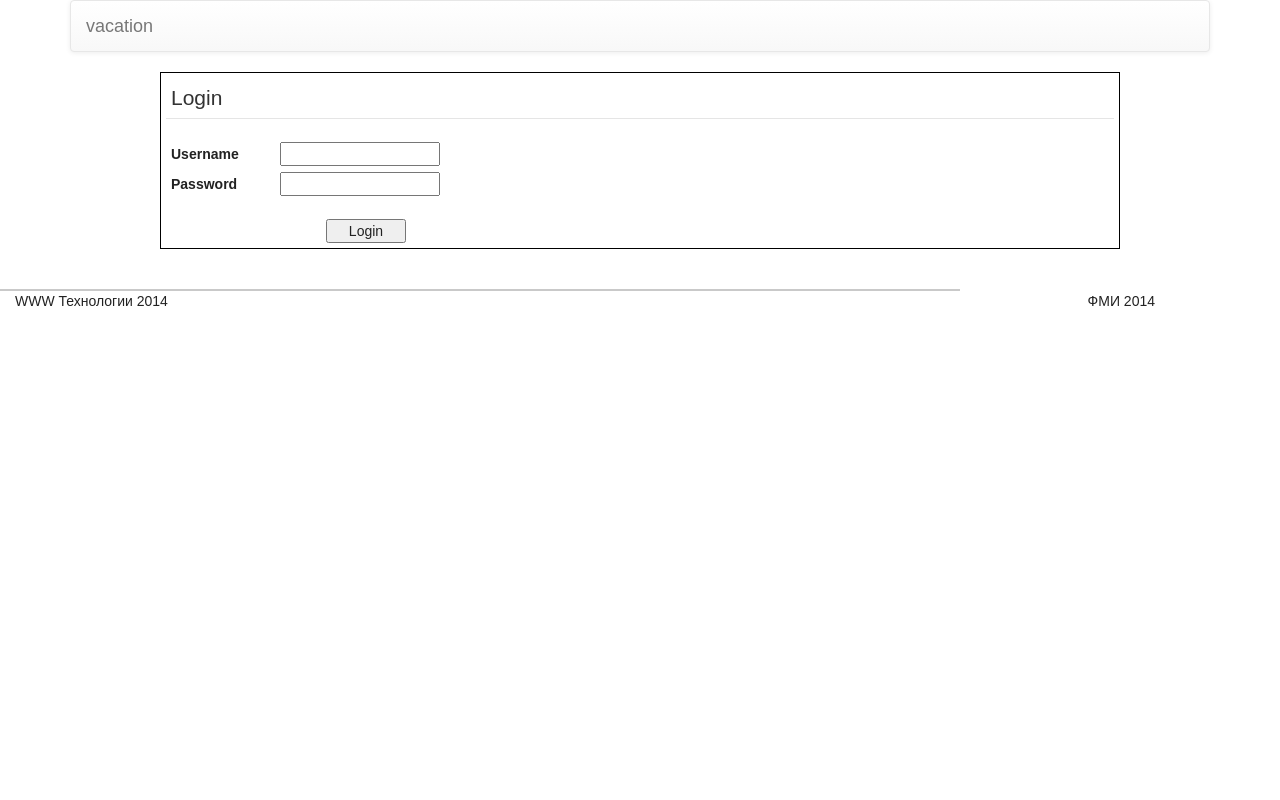
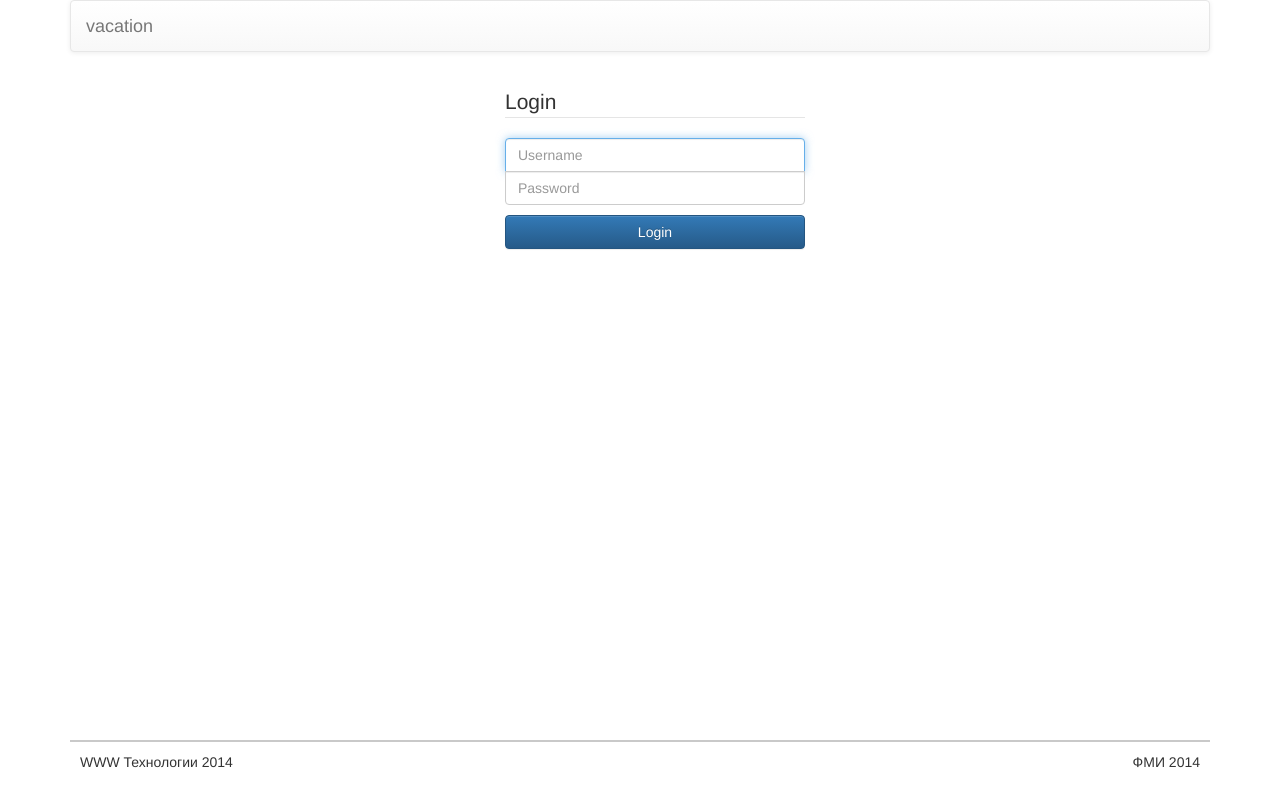
Before and after one commit to comco/vacation, a PHP site: page /index.php?q=users/login in a window 1280 px wide. Run offline with PHP 8.4, Linux system fonts and the light colour scheme; some libraries are stand-ins or nearby versions.

Commit message:
Updated the main.css and login page.

```diff
--- a/mvc/application/views/users/login.php
+++ b/mvc/application/views/users/login.php
@@ -6,17 +6,15 @@
 	<link href="assets/main.css" rel="stylesheet">
         <?php endif; ?>
 
-
-		<section id="login">
+<div class="container">
+    <section class="login-form">
         <form method= "post" action="index.php?q=users/login">
             <fieldset>
                 <legend>Login</legend>
-					<label for="username">Username</label>
-					<input type="text" name="username" id="name"/><br />
-					<label for="password">Password</label>
-					<input type="password" name="password" id="password"><br />
-					<input type="hidden" name="role" id="role"/><br />
+                <input type="text" class="form-control" name="username" placeholder="Username" required autofocus />
+                <input type="password" class="form-control" name="password" placeholder="Password" required />
+                <button class="btn btn-block btn-primary" type="submit">Login</button>
             </fieldset>
-			<input type="submit" value="Login" class="send"/>
         </form>
     </section>
+</div>
--- a/mvc/assets/main.css
+++ b/mvc/assets/main.css
@@ -1,21 +1,43 @@
-/*RESETS*/
-            *, html, body, div, dl, dt, dd, ul, ol, li, h1, h2, h3, h4, h5, h6, pre, form, label, fieldset, input, p, blockquote, th, td{margin:0; padding:0}
-            table{border-collapse:collapse; border-spacing:0}
-            fieldset, img{border:0}
-            address, caption, cite, code, dfn, em, strong, th, var{font-style:normal; font-weight:normal}
-            ol, ul, li{list-style:none}
-            caption, th{text-align:left}
-            h1, h2, h3, h4, h5, h6{font-size:100%; font-weight:bold}
-            strong{font-weight:bold}
-            a img{border:none}
-            .clearfix{clear: both;}
+/* Make the footer stay in the footer! */
+html,
+body {
+    height: 100%;
+}
 
+#wrap {
+    min-height: 100%;
+    height: auto;
+    margin: 0 auto -60px;
+    padding: 0 0 60px;
+}
 
-    body {
-    	font-family:Arial;
-/*     	font-size:100%;  */
-    	color:#222222;
-    }
+footer {
+    height: 60px;
+}
+
+.footer-in {
+    border-top: solid #c9c9c9 2px;
+    padding: 10px;
+}
+
+/* Login form customatizations */
+.login-form {
+    max-width: 330px;
+    padding: 15px;
+    margin: 0 auto;
+}
+
+.login-form input[type="text"] {
+    margin-bottom: -1px;
+    border-bottom-left-radius: 0;
+    border-bottom-right-radius: 0;
+}
+
+.login-form input[type="password"] {
+    margin-bottom: 10px;
+    border-top-left-radius: 0;
+    border-top-right-radius: 0;
+}
 
 
     /* Toolbar */
@@ -34,7 +56,7 @@
 	}
 
     #wrapper {
-    	width:960px;
+    	/*width:960px;*/
     	margin:0 auto;
     }
 
@@ -108,7 +130,7 @@
     	font-size:1.15em;
     	font-weight:bold;
     	text-transform:uppercase;
-    	width:960px;
+    	/*width:960px;*/
     	float:left;
     	margin-top:20px;
     	border-bottom: solid #c9c9c9 4px;
@@ -326,22 +348,6 @@
 
     /* Footer */
 
-    footer {
-    	width:960px;
-    	height:40px;
-    	border-top: solid #c9c9c9 2px;
-    	margin-top:30px;
-    }
-
-    #left_footer {
-    	float:left;
-    	margin-top:10px;
-    }
-
-    #right_footer {
-    	float:right;
-    	margin-top:10px;
-    }
 
     .columns:after {
     	content: ".";
```
Lines whose indentation alone changed are shown as unchanged.
